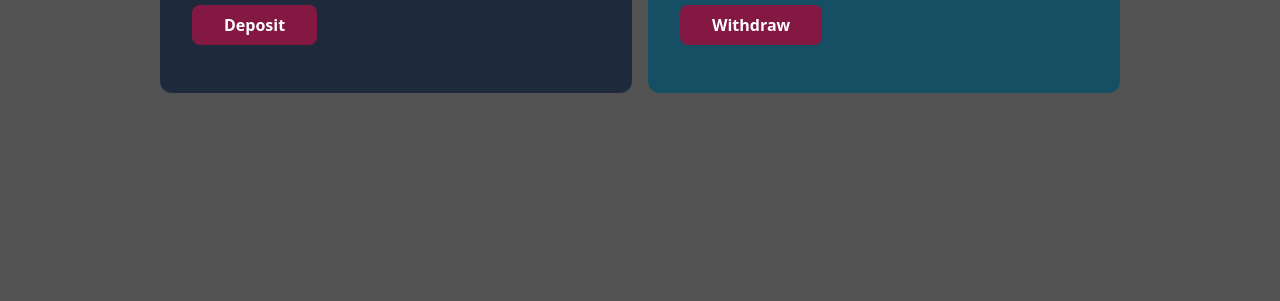
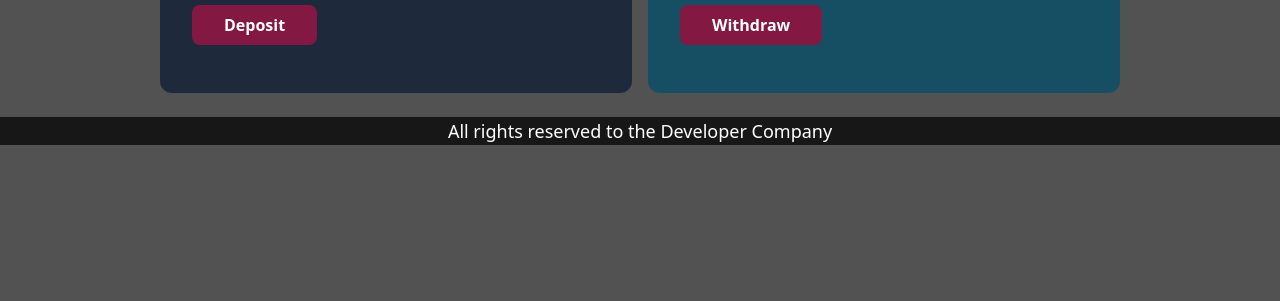
Before and after one commit to Mehedi86/baaper-bank, a plain HTML site: page bank.html in a window 1280 px wide. Shown: the part 499-800 px from the top of the page. Drawn offline with nearby package versions, Linux system fonts and the light colour scheme.

Commit message:
second attempt

```diff
--- a/bank.html
+++ b/bank.html
@@ -29,7 +29,7 @@
             </div>
         </section>
         <!-- deposit and withdraw -->
-        <section class="mt-20">
+        <section class="mt-20 mb-6">
             <div class="grid md:grid-cols-2 gap-4 w-9/12 mx-auto">
                 <div class="bg-slate-800 p-8 rounded-xl">
                     <h4 class="font-semibold text-2xl text-white">Deposit</h4>
@@ -45,6 +45,14 @@
                 </div>
             </div>
         </section>
+        <!-- footer section -->
+        <footer>
+            <section class="bg-neutral-900">
+                <div class="w-9/12 mx-auto">
+                    <h4 class="text-white text-lg font-medium text-center">All rights reserved to the Developer Company</h4>
+                </div>
+            </section>
+        </footer>
     </main>
     <script src="./bank.js"></script>
 </body>
```
